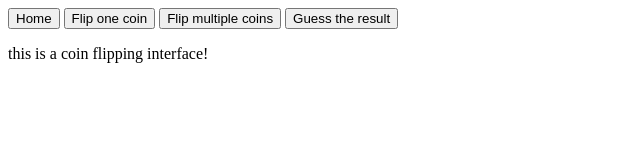
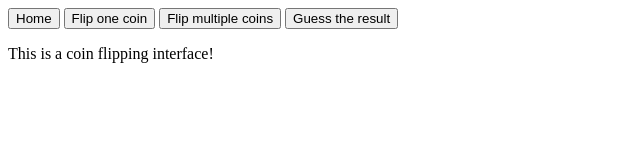
Before and after one commit to comp426-2022-spring/a05-joegung, a website: page public/index.html in a window 1280 px wide. Shown: the full height of the page, 0-640 px from the left. Drawn offline with Linux system fonts and the light colour scheme.

Commit message:
updated interface description

```diff
--- a/public/index.html
+++ b/public/index.html
@@ -34,7 +34,8 @@
     </nav>
 
     <div id="home" class="">
-      <p>this is a coin flipping interface!</p>
+      <p>This is a coin flipping interface!</p><br>
+      <p></p>
     </div>
 
     <div id="single" class="hidden">
```
